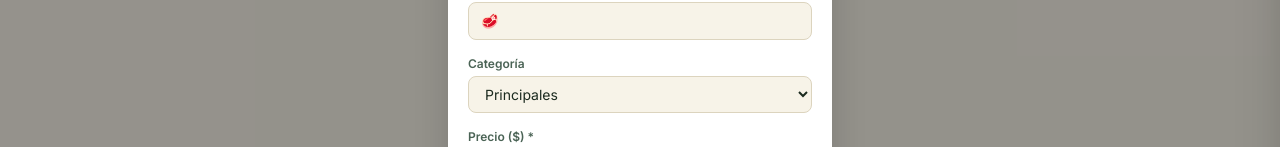
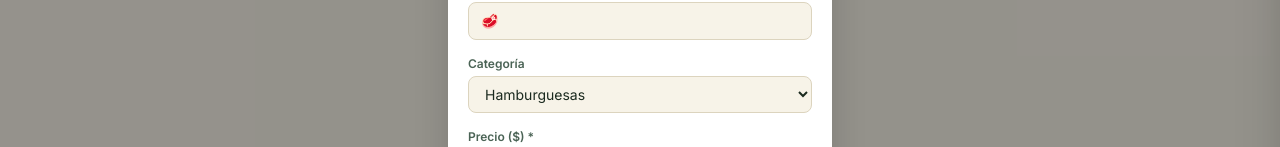
Before and after one commit to axelbauducco11/pepinillo-demo, a Next.js app: page /admin/productos in a window 1280 px wide. Both pictures are taken after typing "Sample" into the empty fields and a click on the button "Agregar". Shown: the part 453-600 px from the top of the page. Built offline with nearby package versions, Linux system fonts and the light colour scheme; a web font is replaced by a local one.

Commit message:
fix: verification pass — admin panel category options

```diff
--- a/app/admin/productos/page.tsx
+++ b/app/admin/productos/page.tsx
@@ -5,7 +5,7 @@ import { Product, ProductCategory } from '@/types/product'
 import { ProductoModal } from '@/components/admin/ProductoModal'
 import { Plus, Pencil, Trash2, Search } from 'lucide-react'
 
-const CATEGORIES: ProductCategory[] = ['principales', 'entradas', 'bebidas', 'postres']
+const CATEGORIES: ProductCategory[] = ['hamburguesas', 'papas-combos', 'bebidas']
 
 export default function ProductosPage() {
   const [products, setProducts] = useState<Product[]>(PRODUCTS)
--- a/components/admin/ProductoModal.tsx
+++ b/components/admin/ProductoModal.tsx
@@ -4,10 +4,9 @@ import { Product, ProductCategory } from '@/types/product'
 import { X, Upload, Trash2 } from 'lucide-react'
 
 const CATEGORIES: { value: ProductCategory; label: string }[] = [
-  { value: 'principales', label: 'Principales' },
-  { value: 'entradas', label: 'Entradas' },
+  { value: 'hamburguesas', label: 'Hamburguesas' },
+  { value: 'papas-combos', label: 'Papas & Combos' },
   { value: 'bebidas', label: 'Bebidas' },
-  { value: 'postres', label: 'Postres' },
 ]
 
 interface Props {
@@ -20,7 +19,7 @@ export function ProductoModal({ product, onSave, onClose }: Props) {
   const [name, setName] = useState(product?.name ?? '')
   const [description, setDescription] = useState(product?.description ?? '')
   const [category, setCategory] = useState<ProductCategory>(
-    product?.category ?? 'principales'
+    product?.category ?? 'hamburguesas'
   )
   const [price, setPrice] = useState(String(product?.price ?? ''))
   const [emoji, setEmoji] = useState(product?.emoji ?? '')
```
